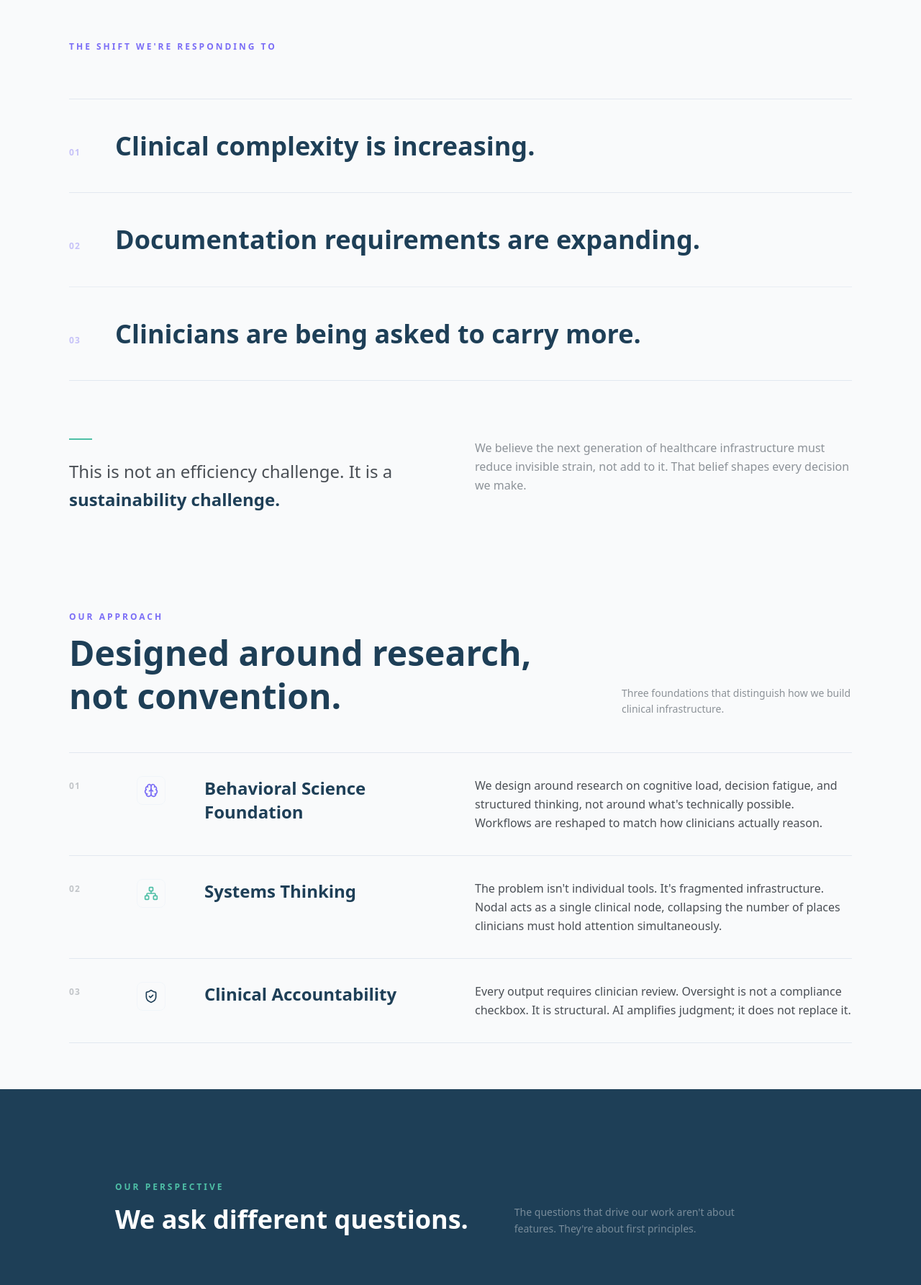
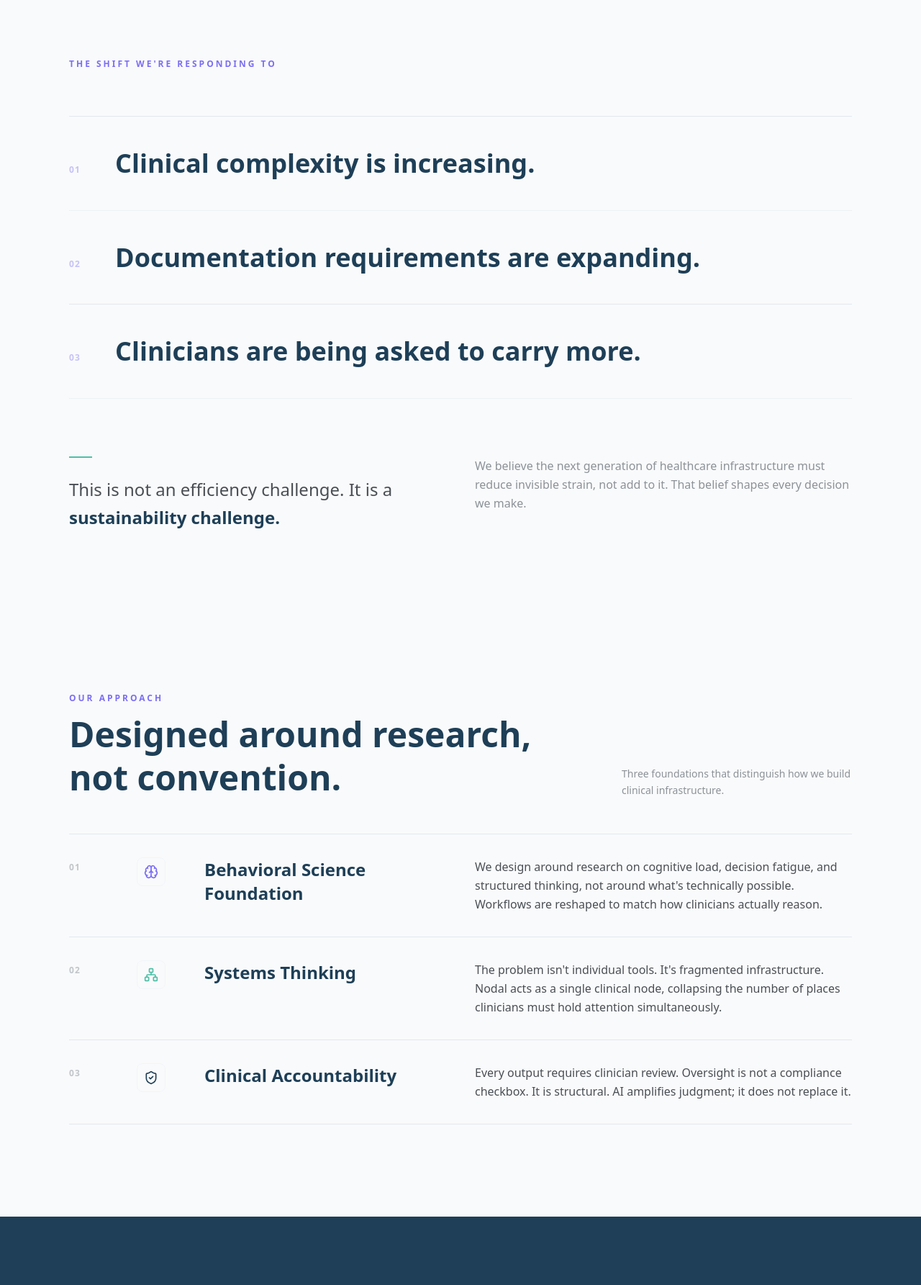
Before and after one commit to corenodal/nodal-website, a React (Vite) app: page /about in a window 1280 px wide. Shown: the part 815-2600 px from the top of the page at 72% size. Built offline with nearby package versions, Linux system fonts and the light colour scheme.

Commit message:
about page -- size fix 4

```diff
--- a/src/sections/OurApproach.tsx
+++ b/src/sections/OurApproach.tsx
@@ -62,7 +62,7 @@ export const OurApproach = () => {
   return (
     <section
       ref={sectionRef}
-      className="py-12 md:py-16 px-6 md:px-24 bg-transparent relative z-10"
+      className="py-24 md:py-32 px-6 md:px-24 bg-transparent relative z-10"
     >
       <div className="max-w-6xl mx-auto">
         {/* Heading row */}
--- a/src/sections/TheShift.tsx
+++ b/src/sections/TheShift.tsx
@@ -52,7 +52,7 @@ export const TheShift = () => {
   return (
     <section
       ref={sectionRef}
-      className="min-h-screen flex flex-col justify-center px-6 md:px-24 py-12 md:py-16 bg-transparent relative z-10"
+      className="min-h-screen flex flex-col justify-center px-6 md:px-24 py-24 bg-transparent relative z-10"
     >
       <div className="max-w-6xl w-full mx-auto">
         <p className="shift-label opacity-0 text-xs font-semibold text-nodal-violet uppercase tracking-[0.25em] mb-16">
--- a/src/sections/WhoWeAre.tsx
+++ b/src/sections/WhoWeAre.tsx
@@ -48,7 +48,7 @@ export const WhoWeAre = () => {
   return (
     <section
       ref={sectionRef}
-      className="py-12 md:py-16 px-6 md:px-24 bg-transparent relative z-10"
+      className="py-24 md:py-32 px-6 md:px-24 bg-transparent relative z-10"
     >
       <div className="max-w-6xl mx-auto grid grid-cols-1 md:grid-cols-2 gap-16 md:gap-24 items-start">
 
```
